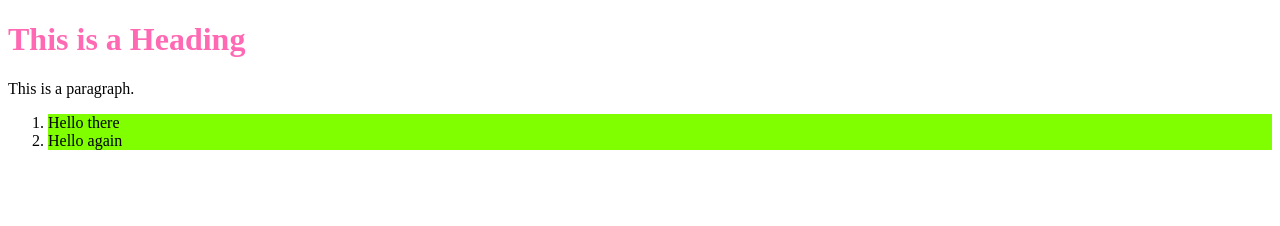
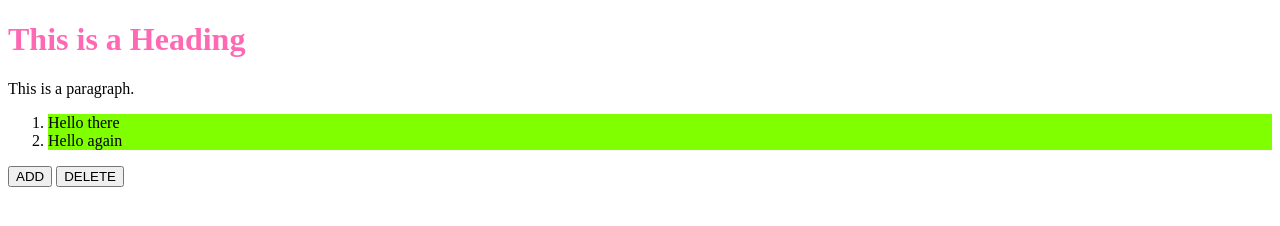
Before and after one commit to mtlynch3/summer24, a plain HTML site: page index.html in a window 1280 px wide. Drawn offline with Linux system fonts and the light colour scheme.

Commit message:
mvp for list

```diff
--- a/index.html
+++ b/index.html
@@ -11,9 +11,12 @@
 <p>This is a paragraph.</p>
 
 <ol>
-	<li> Hello there</li>
+	<li> Hello there </li>
 	<li> Hello again </li>
 </ol>
+
+<button onclick="addItem()"> ADD </button>
+<button onclick="deleteItem()"> DELETE </button>
 
 <script src="./index.js"></script>
 </body>
--- a/index.js
+++ b/index.js
@@ -1 +1,12 @@
-console.log("hello")
+let ol = document.querySelector('ol');
+
+function addItem() {
+	let li = document.createElement('li');
+	let text = document.createTextNode("New hello");
+	li.appendChild(text);
+	ol.appendChild(li);
+}
+
+function deleteItem() {
+	ol.removeChild(ol.lastElementChild);
+}
```
